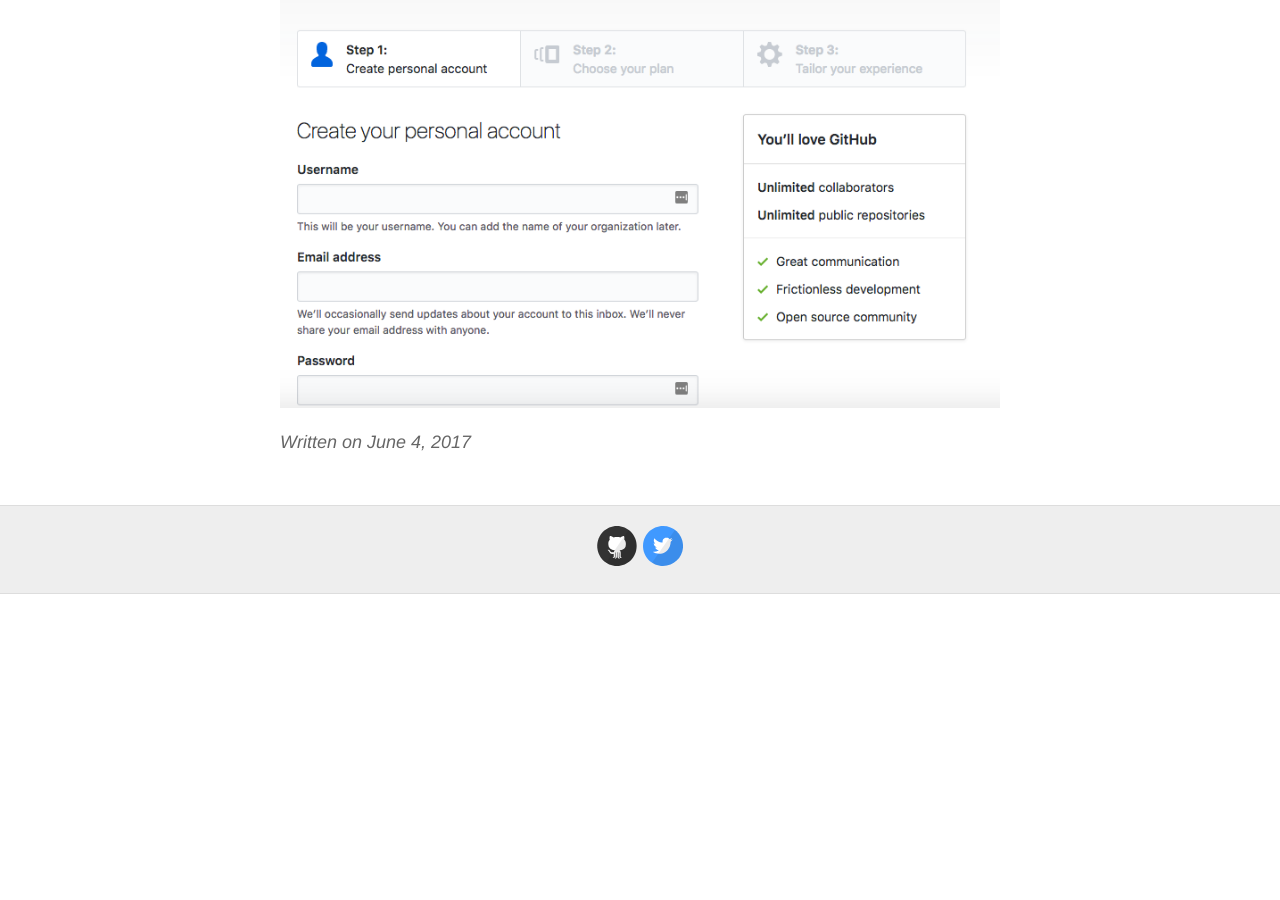
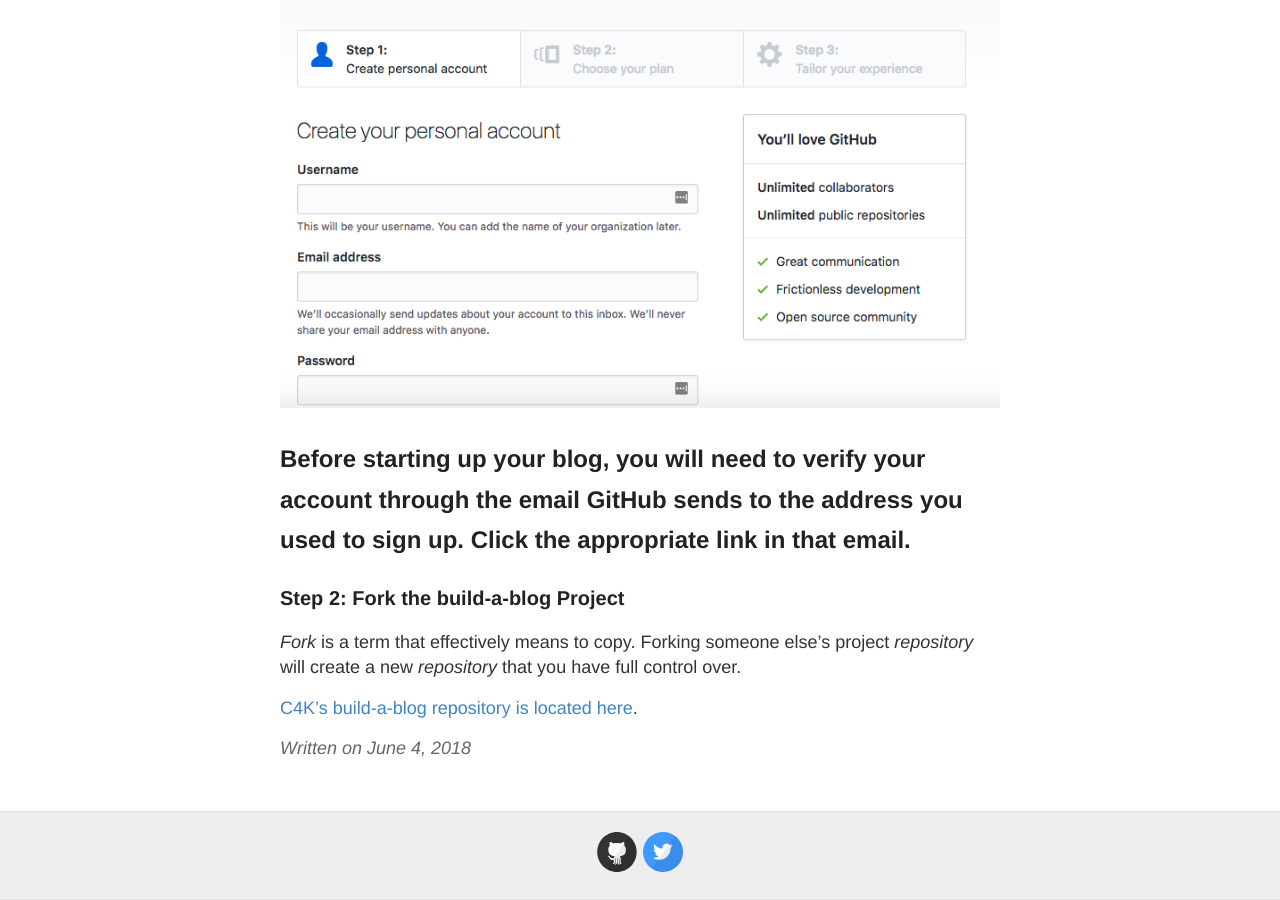
Before and after one commit to Computers4Kids/build-a-blog, a Jekyll site: the page built from _posts/2018-06-04-first-website.md, in a window 1280 px wide and 900 px high, scrolled down 857 px. Built offline with Jekyll 4.4.1, drawn with Linux system fonts in a browser that asks for light colours; before the commit the page ends 1451 px from its top, so only the background shows below that.

Commit message:
Update and rename 2017-06-04-first-website.md to 2018-06-04-first-website.md

```diff
--- a/_posts/2017-06-04-first-website.md
+++ b/_posts/2018-06-04-first-website.md
@@ -19,3 +19,11 @@ If everything goes smoothly, in a few minutes you will have complete control of
 GitHub is a platform for developing projects and managing them as they grow. You will need to [sign up for an account](https://github.com/join) if you don't have one already.
 
 ![GitHub Sign Up Screenshot]({{site.baseurl}}/images/2018-06-04-github-signin.png "GitHub Sign Up Screenshot")
+
+## Before starting up your blog, you will need to verify your account through the email GitHub sends to the address you used to sign up. Click the appropriate link in that email.
+
+### Step 2: Fork the build-a-blog Project
+
+*Fork* is a term that effectively means to copy. Forking someone else's project *repository* will create a new *repository* that you have full control over.
+
+[C4K's build-a-blog repository is located here](https://github.com/Computers4Kids/build-a-blog).
```
